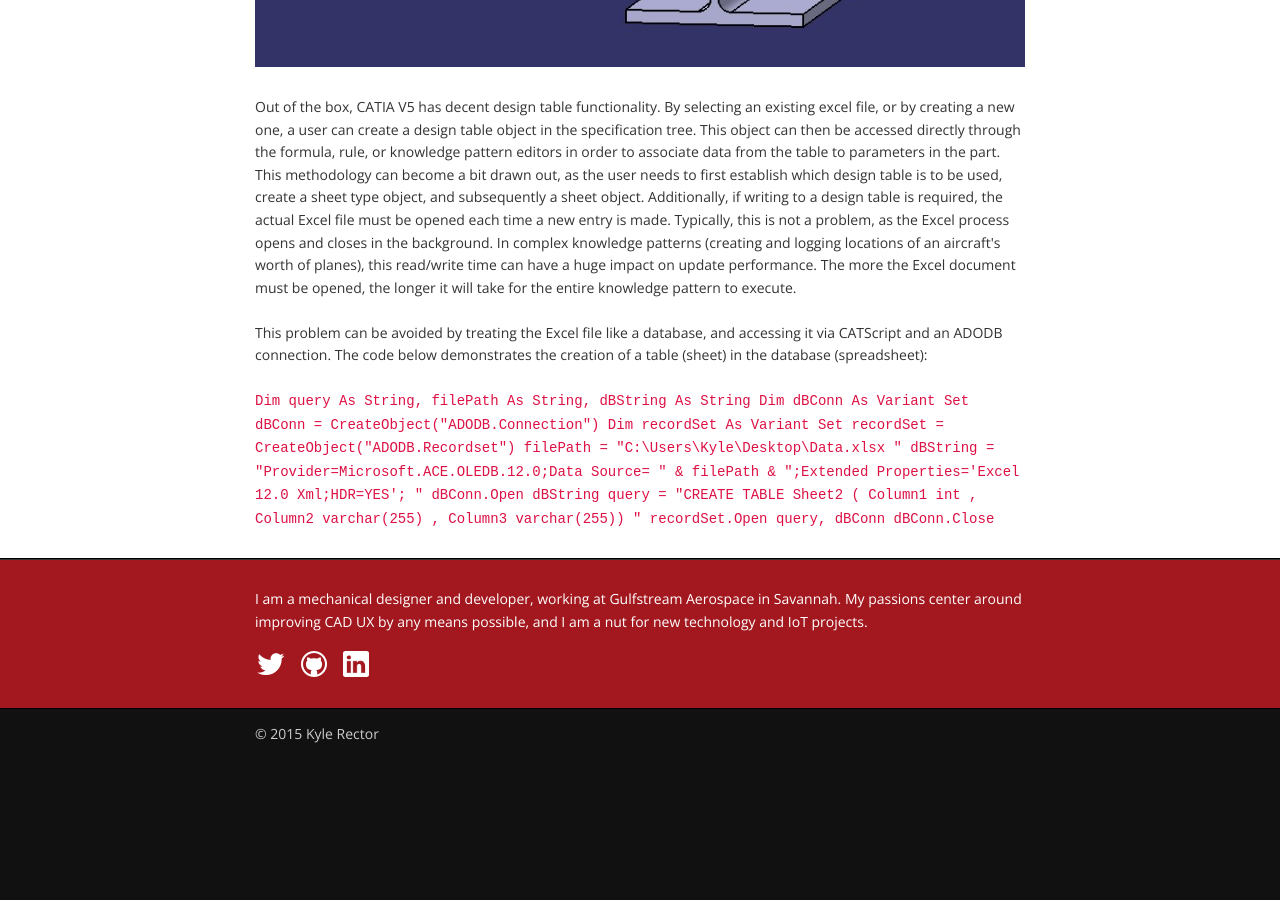
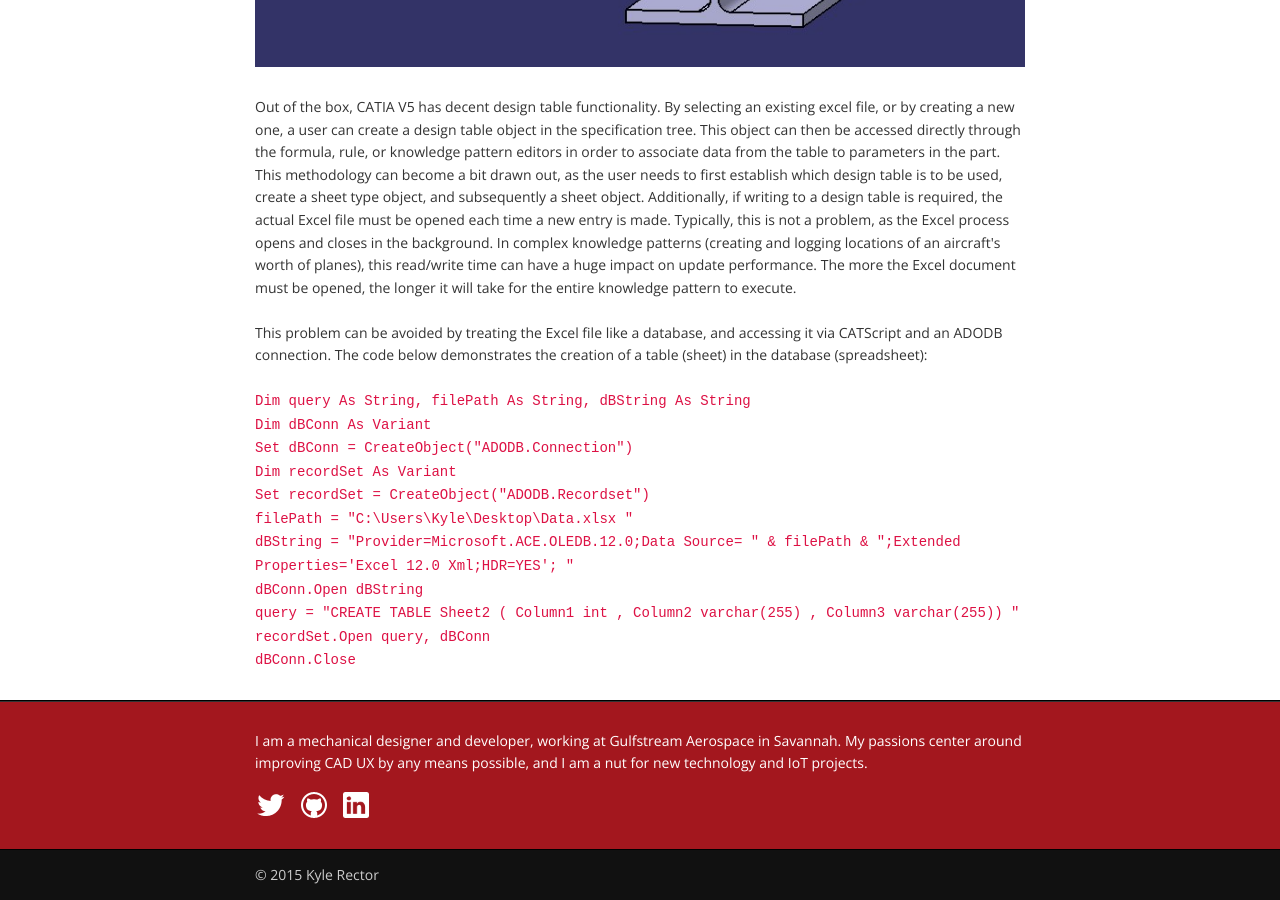
Before and after one commit to KyleARector/KyleARector.github.io, a Jekyll site: the page built from _posts/2015-03-31-CATIA_Design_Table_ADODB.md, in a window 1280 px wide and 900 px high, scrolled down 669 px. Built offline with Jekyll 4.4.1, drawn with Linux system fonts in a browser that asks for light colours; before the commit the page ends 1428 px from its top, so only the background shows below that.

Commit message:
Minor updates

```diff
--- a/_posts/2015-03-31-CATIA_Design_Table_ADODB.md
+++ b/_posts/2015-03-31-CATIA_Design_Table_ADODB.md
@@ -14,16 +14,16 @@
 <br/><br/>
 This problem can be avoided by treating the Excel file like a database, and accessing it via CATScript and an ADODB connection. The code below demonstrates the creation of a table (sheet) in the database (spreadsheet):
 <br/><br/>
-<code>Dim query As String, filePath As String, dBString As String
-Dim dBConn As Variant
-Set dBConn = CreateObject("ADODB.Connection")
-Dim recordSet As Variant
-Set recordSet = CreateObject("ADODB.Recordset")
-filePath =  &quot;C:\Users\Kyle\Desktop\Data.xlsx &quot;
-dBString =  &quot;Provider=Microsoft.ACE.OLEDB.12.0;Data Source= &quot; & filePath &  &quot;;Extended Properties='Excel 12.0 Xml;HDR=YES'; &quot;
-dBConn.Open dBString
-query =  &quot;CREATE TABLE Sheet2 ( Column1 int , Column2 varchar(255) , Column3 varchar(255)) &quot;
-recordSet.Open query, dBConn
-dBConn.Close
+<code>Dim query As String, filePath As String, dBString As String <br/>
+Dim dBConn As Variant<br/>
+Set dBConn = CreateObject(&quot;ADODB.Connection&quot;)<br/>
+Dim recordSet As Variant<br/>
+Set recordSet = CreateObject(&quot;ADODB.Recordset&quot;)<br/>
+filePath =  &quot;C:\Users\Kyle\Desktop\Data.xlsx &quot;<br/>
+dBString =  &quot;Provider=Microsoft.ACE.OLEDB.12.0;Data Source= &quot; & filePath &  &quot;;Extended Properties='Excel 12.0 Xml;HDR=YES'; &quot;<br/>
+dBConn.Open dBString<br/>
+query =  &quot;CREATE TABLE Sheet2 ( Column1 int , Column2 varchar(255) , Column3 varchar(255)) &quot;<br/>
+recordSet.Open query, dBConn<br/>
+dBConn.Close<br/>
 </code>
 </p>
```
